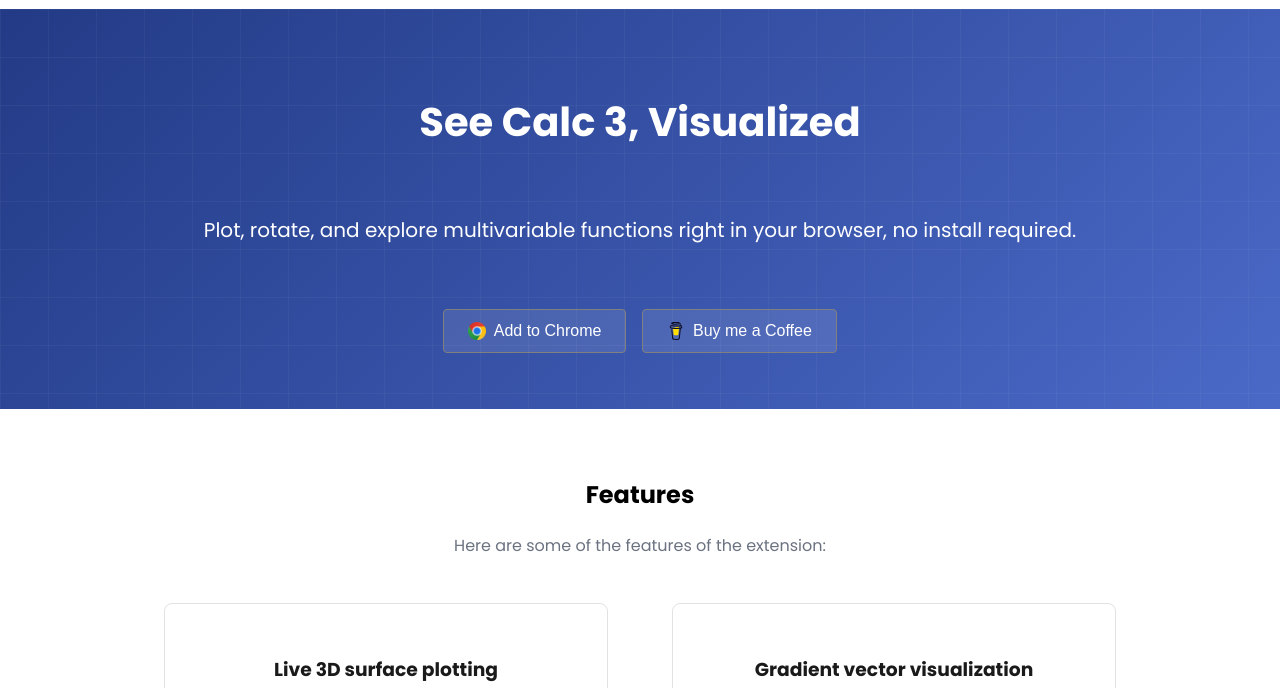
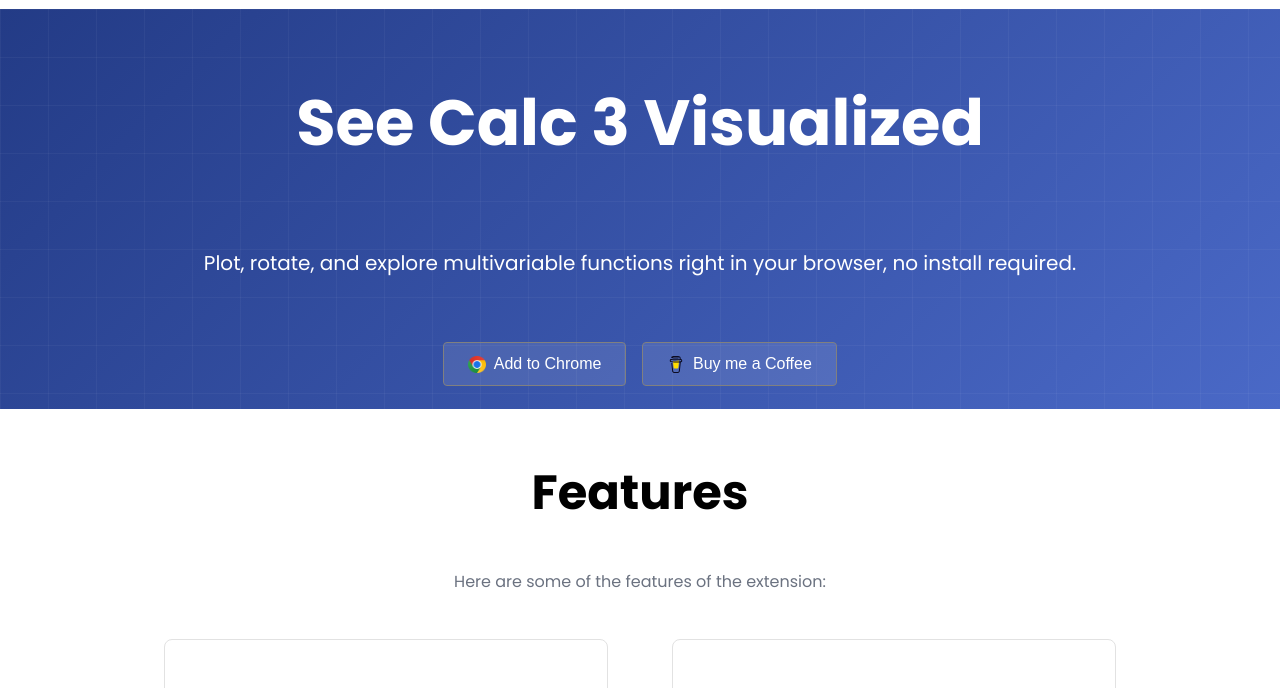
Before and after one commit to ironbilgi/personalSite, a plain HTML site: page index.html in a window 1280 px wide. Shown: the part 72-760 px from the top of the page. Drawn offline with Linux system fonts and the light colour scheme.

Commit message:
Increase heading font sizes

```diff
--- a/index.html
+++ b/index.html
@@ -37,7 +37,7 @@
     </nav>
   </div>
   <header>
-    <h1 class="header-title">See Calc 3, Visualized</h1>
+    <h1 class="header-title">See Calc 3 Visualized</h1>
     <p class="header-subtitle">Plot, rotate, and explore multivariable functions right in your browser, no install required.</p>
     <div class="button-container">
         <button class="link-button" id="Add-Chrome">
--- a/style.css
+++ b/style.css
@@ -168,9 +168,7 @@ header {
     box-sizing: border-box;
 }
 
-header h1 {
-    font-weight: 800;
-}
+
 
 header p {
     font-weight: 400;
@@ -178,7 +176,7 @@ header p {
 
 .header-title {
     font-weight: 700;
-    font-size: 2.5rem;
+    font-size: 4rem;
     color: white;
 }
 
@@ -228,14 +226,16 @@ header p {
    Features
    ========================================================================== */
 
-#featuresTitle {
+#featuresTitle h2 {
     text-align: center;
     margin-top: 3rem;
+    font-size: 3rem;
 }
 
 #featuresTitle h4 {
     color: var(--text-muted);
     font-weight: 400;
+
 }
 
 #features {
```
